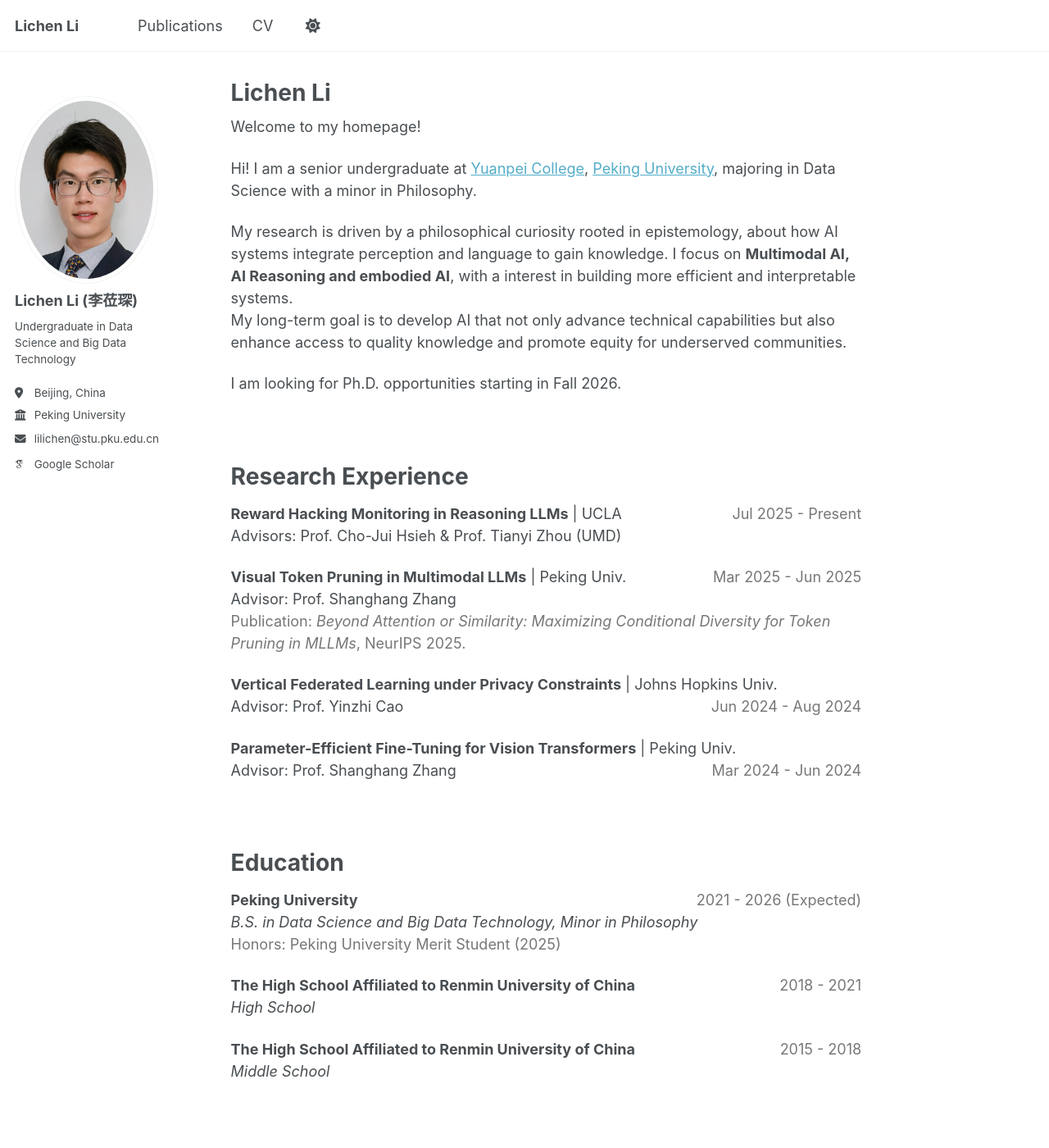
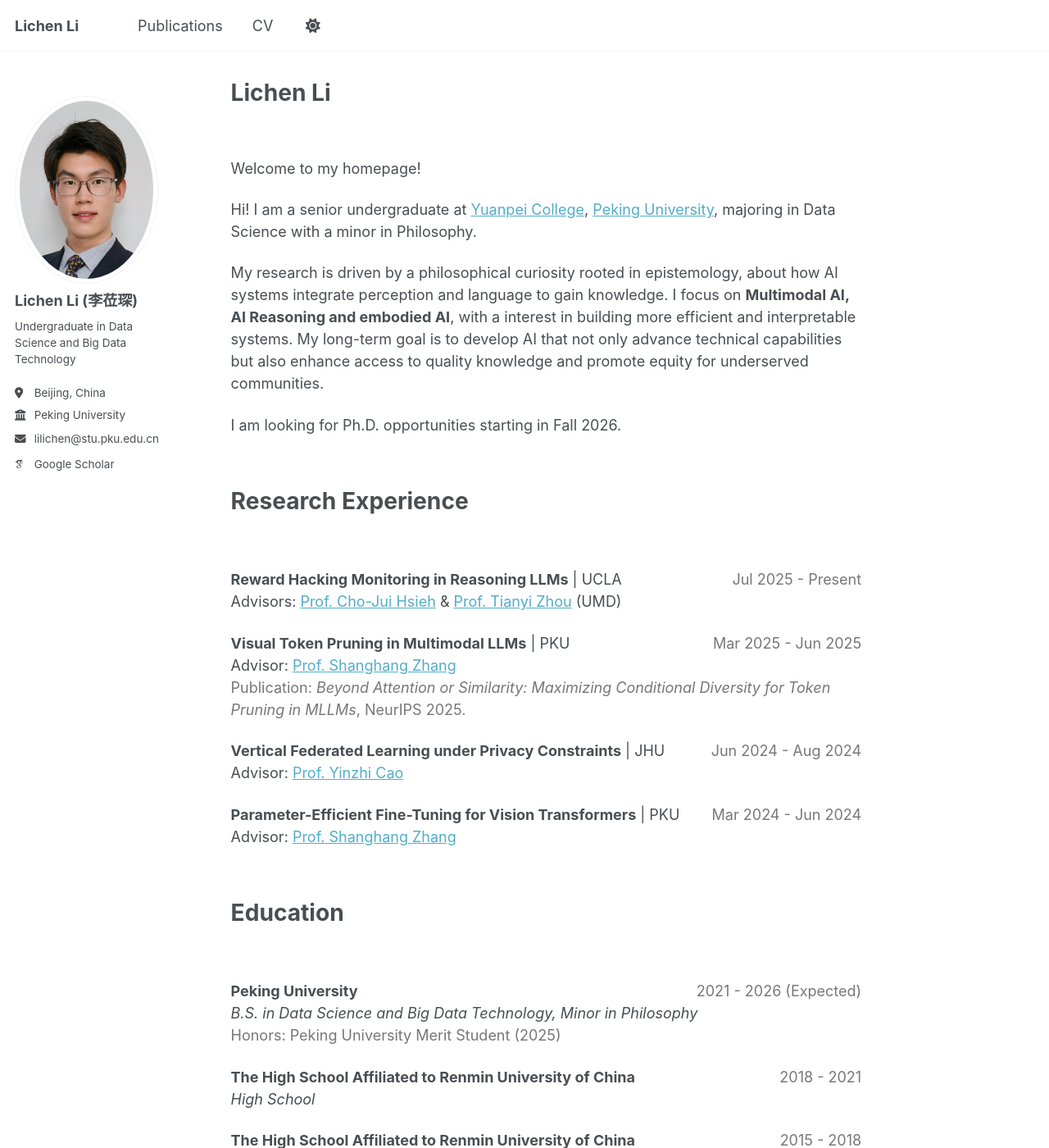
Before and after one commit to LichenLillc/LichenLillc.github.io, a Jekyll site: the page built from _pages/about.md, in a window 1280 px wide and 1400 px high. Shown: the whole window at 82% size. Built offline with Jekyll 4.4.1, drawn with Linux system fonts in a browser that asks for light colours; some web fonts are replaced; a script that is not in the unit is left out.

Commit message:
Refactor about.md for clarity and formatting
Updated research experience and education sections with improved formatting and added hyperlinks to advisor profiles.

```diff
--- a/_pages/about.md
+++ b/_pages/about.md
@@ -6,38 +6,42 @@ redirect_from:
   - /about/
   - /about.html
 ---
+<br>
 
 Welcome to my homepage!
 
 Hi! I am a senior undergraduate at [Yuanpei College](https://yuanpei.pku.edu.cn/en/aboutyuanpei/collegeprofile/index.htm), [Peking University](https://english.pku.edu.cn), majoring in Data Science with a minor in Philosophy.
 
-My research is driven by a philosophical curiosity rooted in epistemology, about how AI systems integrate perception and language to gain knowledge. I focus on **Multimodal AI, AI Reasoning and embodied AI**, with a interest in building more efficient and interpretable systems. <br>
-My long-term goal is to develop AI that not only advance technical capabilities but also enhance access to quality knowledge and promote equity for underserved communities.
+My research is driven by a philosophical curiosity rooted in epistemology, about how AI systems integrate perception and language to gain knowledge. I focus on **Multimodal AI, AI Reasoning and embodied AI**, with a interest in building more efficient and interpretable systems. My long-term goal is to develop AI that not only advance technical capabilities but also enhance access to quality knowledge and promote equity for underserved communities.
 
 I am looking for Ph.D. opportunities starting in Fall 2026.
 
-<div style="height: 60px;"></div>
+<div style="height: 40px;"></div>
 
 Research Experience
 ======
+<br>
+
 **Reward Hacking Monitoring in Reasoning LLMs** | UCLA <span style="float: right; color: #777">Jul 2025 - Present</span> <br>
-Advisors: Prof. Cho-Jui Hsieh & Prof. Tianyi Zhou (UMD) <br>
+Advisors: [Prof. Cho-Jui Hsieh](https://web.cs.ucla.edu/~chohsieh/) & [Prof. Tianyi Zhou](https://tianyizhou.github.io) (UMD) <br>
 
 
-**Visual Token Pruning in Multimodal LLMs** | Peking Univ. <span style="float: right; color: #777;">Mar 2025 - Jun 2025</span> <br>
-Advisor: Prof. Shanghang Zhang <br>
+**Visual Token Pruning in Multimodal LLMs** | PKU <span style="float: right; color: #777;">Mar 2025 - Jun 2025</span> <br>
+Advisor: [Prof. Shanghang Zhang](https://pku-hmi-lab.github.io/HMI-Web/leader.html) <br>
 <span style="color: #777;">Publication: *Beyond Attention or Similarity: Maximizing Conditional Diversity for Token Pruning in MLLMs*, NeurIPS 2025.</span> <br>
 
-**Vertical Federated Learning under Privacy Constraints** | Johns Hopkins Univ. <span style="float: right; color: #777;">Jun 2024 - Aug 2024</span> <br>
-Advisor: Prof. Yinzhi Cao <br>
+**Vertical Federated Learning under Privacy Constraints** | JHU <span style="float: right; color: #777;">Jun 2024 - Aug 2024</span> <br>
+Advisor: [Prof. Yinzhi Cao](https://yinzhicao.org) <br>
 
-**Parameter-Efficient Fine-Tuning for Vision Transformers** | Peking Univ. <span style="float: right; color: #777;">Mar 2024 - Jun 2024</span> <br>
-Advisor: Prof. Shanghang Zhang <br>
+**Parameter-Efficient Fine-Tuning for Vision Transformers** | PKU <span style="float: right; color: #777;">Mar 2024 - Jun 2024</span> <br>
+Advisor: [Prof. Shanghang Zhang](https://pku-hmi-lab.github.io/HMI-Web/leader.html) <br>
 
-<div style="height: 60px;"></div>
+<div style="height: 40px;"></div>
 
 Education
 ======
+<br>
+
 **Peking University** <span style="float: right; color: #777;">2021 - 2026 (Expected)</span> <br>
 *B.S. in Data Science and Big Data Technology, Minor in Philosophy* <br>
 <span style="color: #777;">Honors: Peking University Merit Student (2025)</span> <br>
@@ -48,7 +52,7 @@ Education
 **The High School Affiliated to Renmin University of China** <span style="float: right; color: #777;">2015 - 2018</span> <br>
 *Middle School* <br>
 
-<div style="height: 60px;"></div>
+<div style="height: 40px;"></div>
 
 
 My hobbies :)
```
